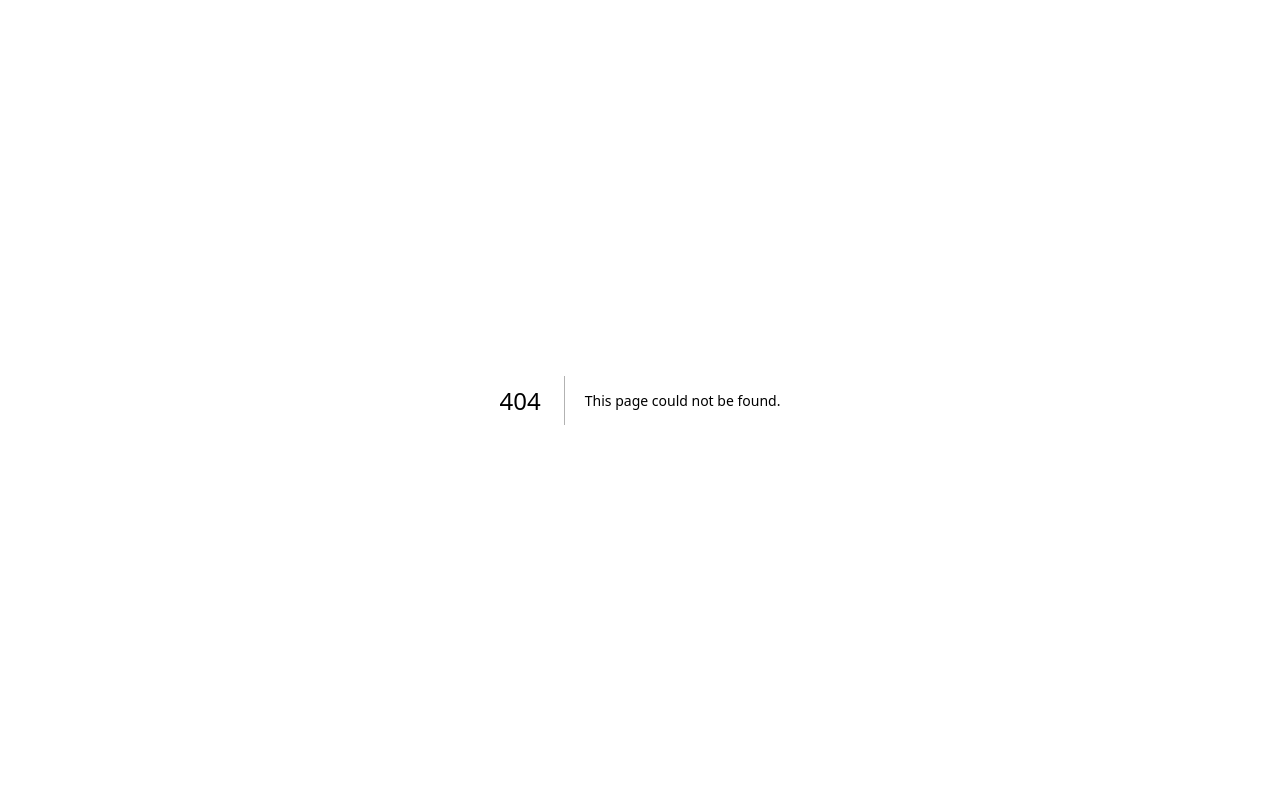
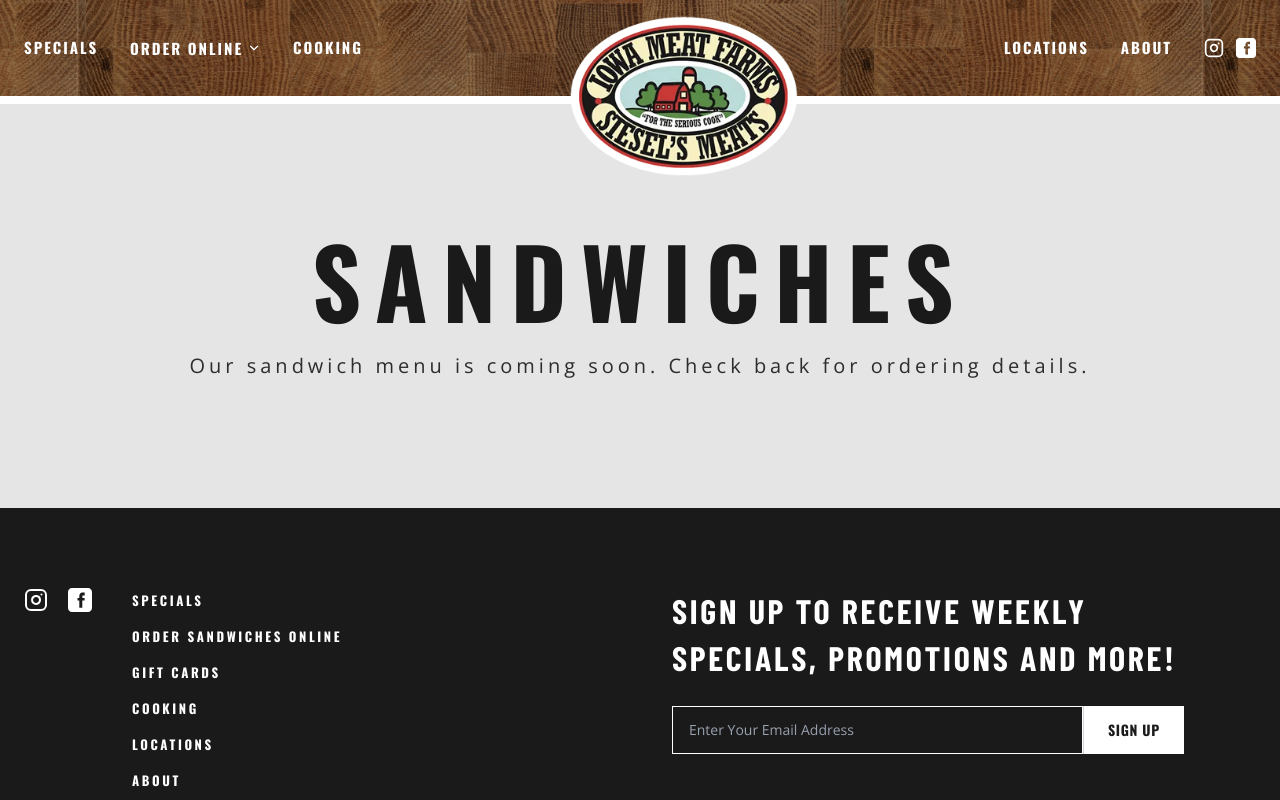
Before and after one commit to DWGreen/siesels-website, a Next.js app: page /sandwiches in a window 1280 px wide. Before the commit this address had no page. Shown: the top 800 px of the page. Built offline with nearby package versions, Linux system fonts and the light colour scheme; a web font is replaced by a local one.

Commit message:
Setup placeholder pages

```diff
--- /dev/null
+++ b/src/app/about/page.tsx
@@ -0,0 +1,23 @@
+import Header from "@/components/layout/Header";
+import Footer from "@/components/layout/Footer";
+
+export default function AboutPage() {
+  return (
+    <div className="flex min-h-screen flex-col">
+      <Header />
+      <main id="main-content" className="flex flex-1 flex-col">
+        <section className="flex flex-1 items-center justify-center bg-brand-gray px-4 py-20 lg:py-32">
+          <div className="text-center">
+            <h1 className="font-heading text-5xl font-bold uppercase tracking-[0.15em] text-brand-black sm:text-6xl lg:text-8xl">
+              About
+            </h1>
+            <p className="mt-6 font-body text-lg tracking-[0.2em] text-brand-dark lg:text-xl">
+              Our story is coming soon. Check back to learn more about Siesel&apos;s Meats.
+            </p>
+          </div>
+        </section>
+      </main>
+      <Footer />
+    </div>
+  );
+}
--- /dev/null
+++ b/src/app/cooking/page.tsx
@@ -0,0 +1,23 @@
+import Header from "@/components/layout/Header";
+import Footer from "@/components/layout/Footer";
+
+export default function CookingPage() {
+  return (
+    <div className="flex min-h-screen flex-col">
+      <Header />
+      <main id="main-content" className="flex flex-1 flex-col">
+        <section className="flex flex-1 items-center justify-center bg-brand-gray px-4 py-20 lg:py-32">
+          <div className="text-center">
+            <h1 className="font-heading text-5xl font-bold uppercase tracking-[0.15em] text-brand-black sm:text-6xl lg:text-8xl">
+              Cooking
+            </h1>
+            <p className="mt-6 font-body text-lg tracking-[0.2em] text-brand-dark lg:text-xl">
+              Cooking content is coming soon. Check back for recipes and tips.
+            </p>
+          </div>
+        </section>
+      </main>
+      <Footer />
+    </div>
+  );
+}
--- /dev/null
+++ b/src/app/locations/page.tsx
@@ -0,0 +1,23 @@
+import Header from "@/components/layout/Header";
+import Footer from "@/components/layout/Footer";
+
+export default function LocationsPage() {
+  return (
+    <div className="flex min-h-screen flex-col">
+      <Header />
+      <main id="main-content" className="flex flex-1 flex-col">
+        <section className="flex flex-1 items-center justify-center bg-brand-gray px-4 py-20 lg:py-32">
+          <div className="text-center">
+            <h1 className="font-heading text-5xl font-bold uppercase tracking-[0.15em] text-brand-black sm:text-6xl lg:text-8xl">
+              Locations
+            </h1>
+            <p className="mt-6 font-body text-lg tracking-[0.2em] text-brand-dark lg:text-xl">
+              Location details are coming soon. Check back for store hours and directions.
+            </p>
+          </div>
+        </section>
+      </main>
+      <Footer />
+    </div>
+  );
+}
--- /dev/null
+++ b/src/app/sandwiches/page.tsx
@@ -0,0 +1,23 @@
+import Header from "@/components/layout/Header";
+import Footer from "@/components/layout/Footer";
+
+export default function SandwichesPage() {
+  return (
+    <div className="flex min-h-screen flex-col">
+      <Header />
+      <main id="main-content" className="flex flex-1 flex-col">
+        <section className="flex flex-1 items-center justify-center bg-brand-gray px-4 py-20 lg:py-32">
+          <div className="text-center">
+            <h1 className="font-heading text-5xl font-bold uppercase tracking-[0.15em] text-brand-black sm:text-6xl lg:text-8xl">
+              Sandwiches
+            </h1>
+            <p className="mt-6 font-body text-lg tracking-[0.2em] text-brand-dark lg:text-xl">
+              Our sandwich menu is coming soon. Check back for ordering details.
+            </p>
+          </div>
+        </section>
+      </main>
+      <Footer />
+    </div>
+  );
+}
--- /dev/null
+++ b/src/app/specials/page.tsx
@@ -0,0 +1,23 @@
+import Header from "@/components/layout/Header";
+import Footer from "@/components/layout/Footer";
+
+export default function SpecialsPage() {
+  return (
+    <div className="flex min-h-screen flex-col">
+      <Header />
+      <main id="main-content" className="flex flex-1 flex-col">
+        <section className="flex flex-1 items-center justify-center bg-brand-gray px-4 py-20 lg:py-32">
+          <div className="text-center">
+            <h1 className="font-heading text-5xl font-bold uppercase tracking-[0.15em] text-brand-black sm:text-6xl lg:text-8xl">
+              Specials
+            </h1>
+            <p className="mt-6 font-body text-lg tracking-[0.2em] text-brand-dark lg:text-xl">
+              Our specials are coming soon. Check back for the latest deals.
+            </p>
+          </div>
+        </section>
+      </main>
+      <Footer />
+    </div>
+  );
+}
--- a/src/components/layout/DesktopNav.tsx
+++ b/src/components/layout/DesktopNav.tsx
@@ -90,11 +90,12 @@
             </Link>
           </li>
         ))}
-        {socialLinks.map((social) => {
-          const Icon = iconMap[social.icon];
-          return (
-            <li key={social.label}>
+        <li className="flex items-center gap-3">
+          {socialLinks.map((social) => {
+            const Icon = iconMap[social.icon];
+            return (
               <a
+                key={social.label}
                 href={social.href}
                 target="_blank"
                 rel="noopener noreferrer"
@@ -103,9 +104,9 @@
               >
                 <Icon className="h-5 w-5" />
               </a>
-            </li>
-          );
-        })}
+            );
+          })}
+        </li>
       </ul>
     </nav>
   );
--- a/src/lib/navigation.ts
+++ b/src/lib/navigation.ts
@@ -10,8 +10,8 @@
     label: "Order Online",
     href: "/order",
     children: [
-      { label: "Siesel's Meats", href: "/order/siesels" },
-      { label: "Iowa Meat Farms", href: "/order/iowa-meat-farms" },
+      { label: "Sandwich Ordering", href: "/sandwiches" },
+      { label: "Instacart", href: "/order/instacart" },
     ],
   },
   { label: "Cooking", href: "/cooking" },
```
